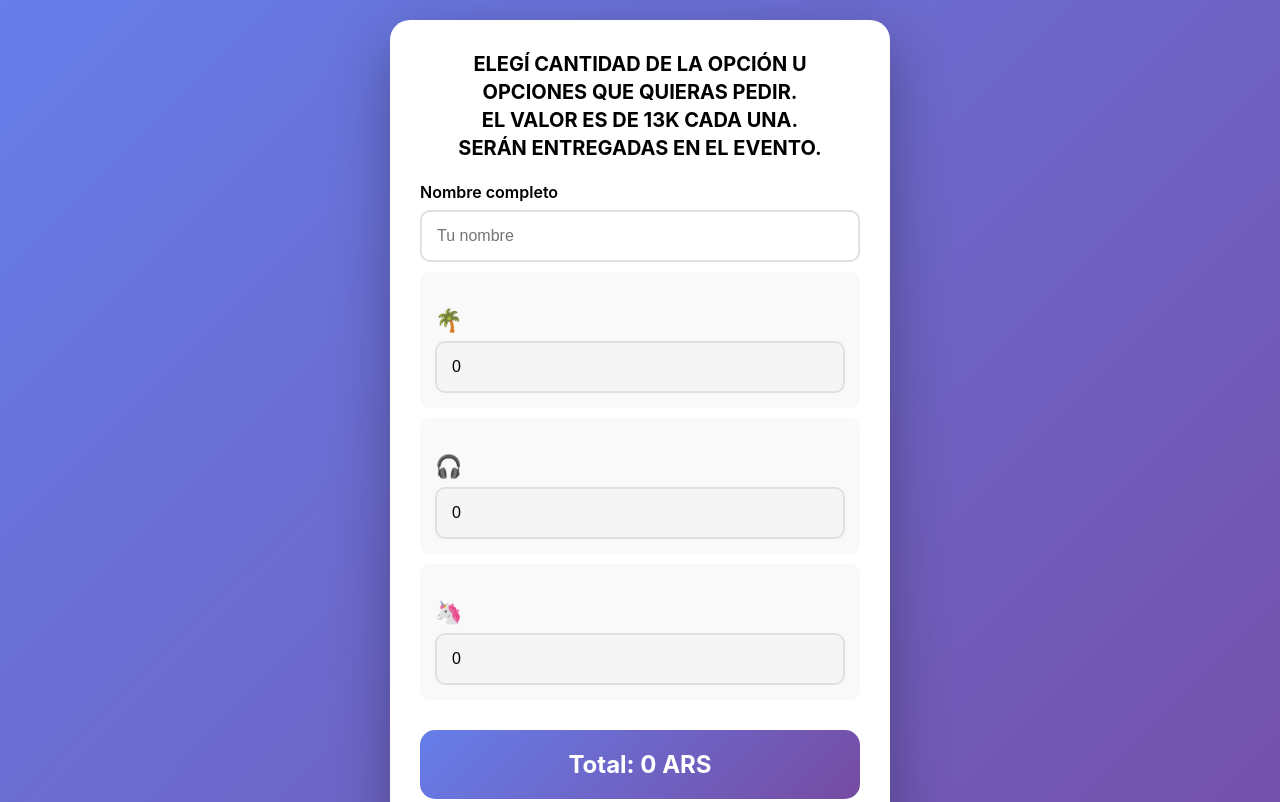
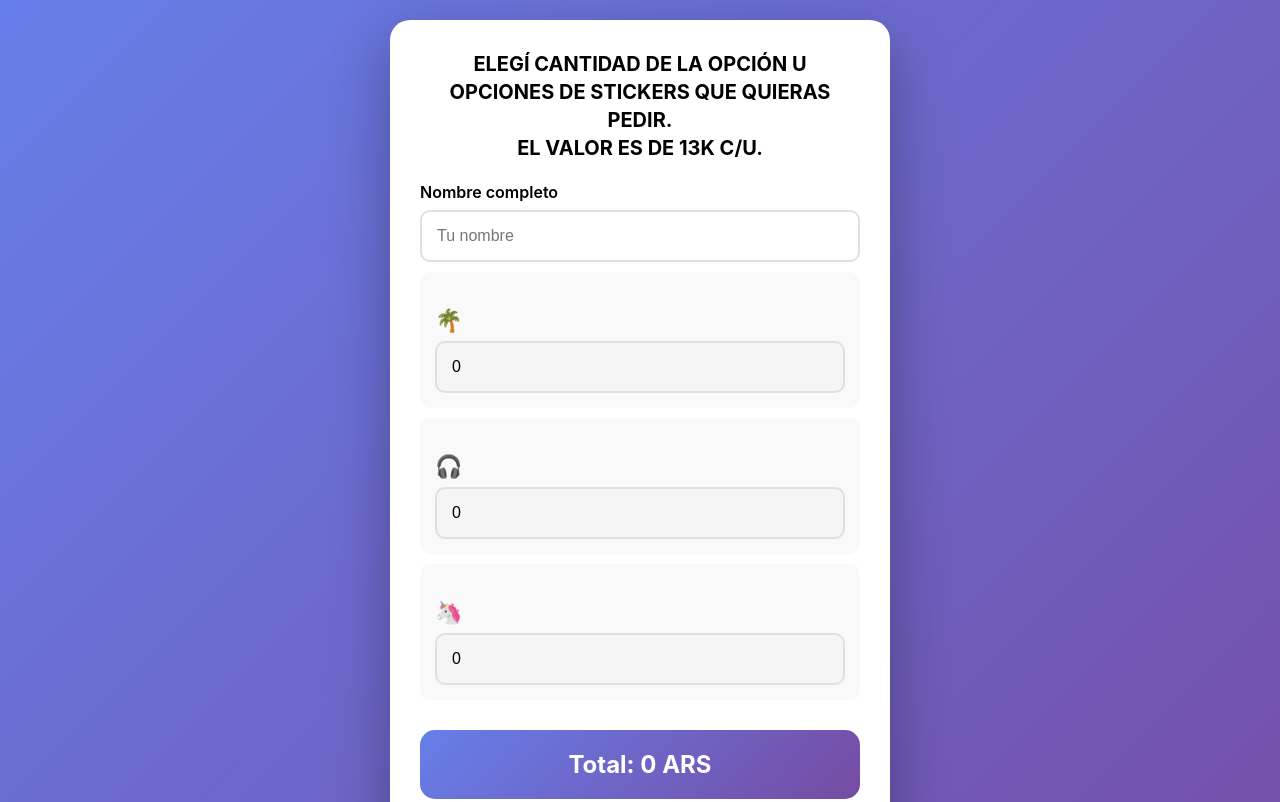
Before and after one commit to micaelabursese/tienda-evento, a plain HTML site: page index.html in a window 1280 px wide. Shown: the top 802 px of the page. Drawn offline with Linux system fonts and the light colour scheme.

Commit message:
Update index.html

```diff
--- a/index.html
+++ b/index.html
@@ -172,7 +172,7 @@
 </head>
 <body>
     <div class="container">
-        <h1>ELEGÍ CANTIDAD DE LA OPCIÓN U OPCIONES QUE QUIERAS PEDIR.<br>EL VALOR ES DE 13K CADA UNA.<br>SERÁN ENTREGADAS EN EL EVENTO.</h1>
+        <h1>ELEGÍ CANTIDAD DE LA OPCIÓN U OPCIONES DE STICKERS QUE QUIERAS PEDIR.<br>EL VALOR ES DE 13K C/U.<br></h1>
 
         <form id="pedidoForm">
             <label for="nombre">Nombre completo</label>
```
